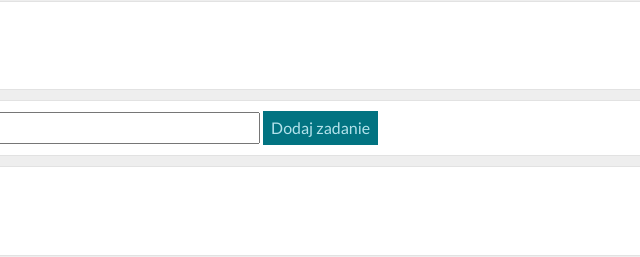
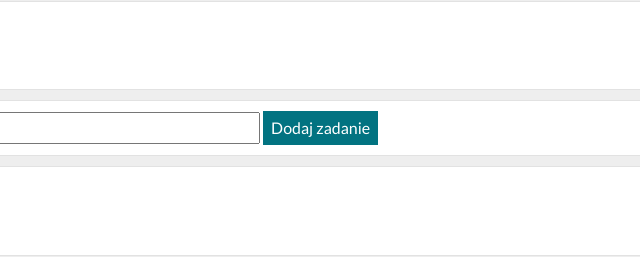
Before and after one commit to panijoanna/to-do-list, a plain HTML site: page index.html in a window 1280 px wide. Shown: the part 79-336 px from the top of the page, 251-891 px from the left. Drawn offline with nearby package versions, Linux system fonts and the light colour scheme.

Commit message:
color changed in form__button

```diff
--- a/css/form.css
+++ b/css/form.css
@@ -1,6 +1,6 @@
 .form__button {
   background-color: #027381;
-  color: #b4e2eb;
+  color: #fff;
   padding: 8px;
   border: none;
 }
```
